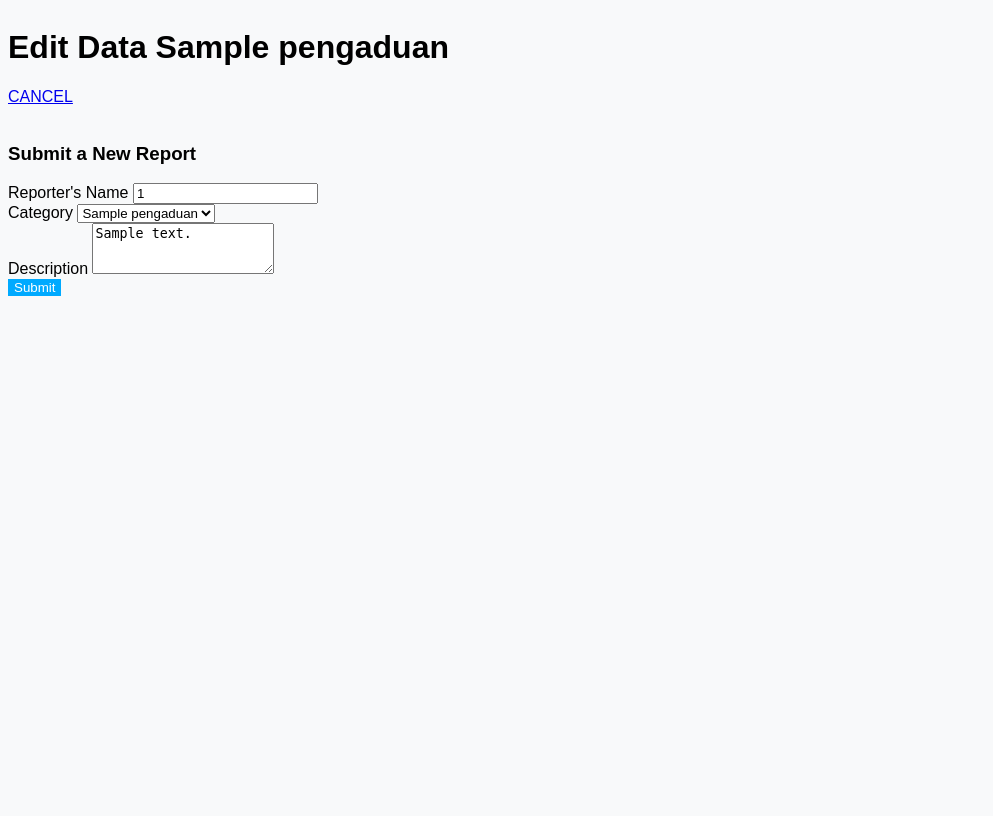
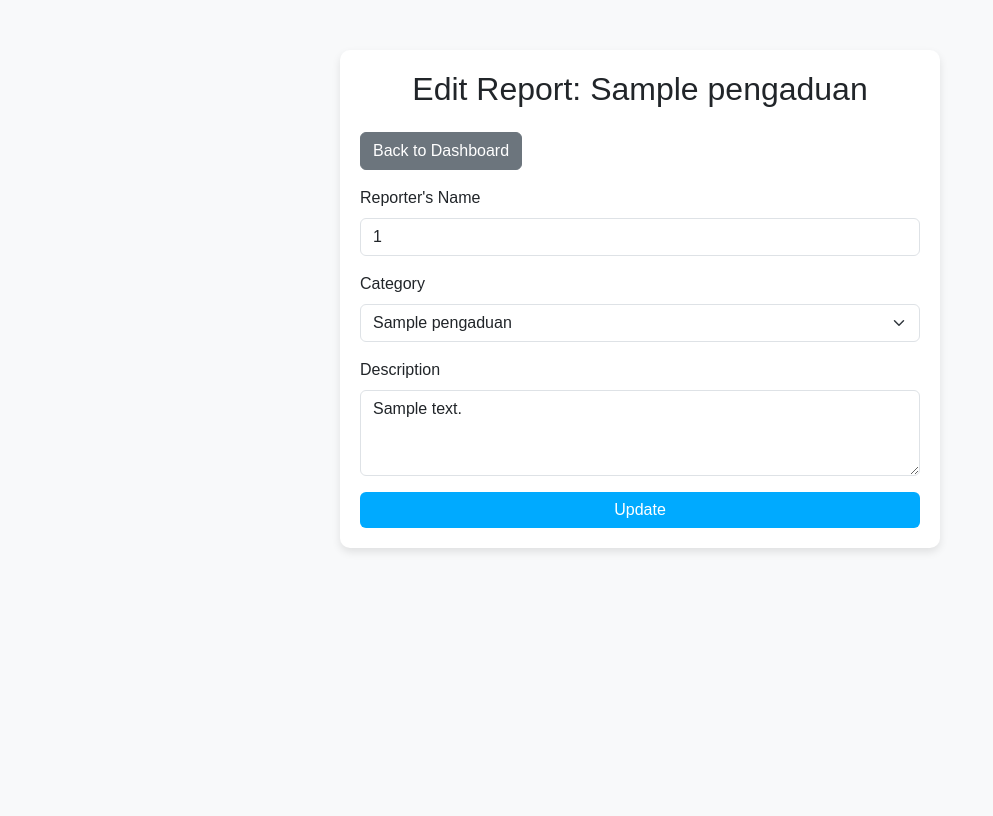
Before and after one commit to mohyazidd/e-report, a PHP site: page /style/edit.php?id=1 in a window 1280 px wide. Shown: the whole page, without its empty margins (0-993 px from the left). After the commit the page ends 552 px from the top, so only its background shows below. Run offline with PHP 8.4, Linux system fonts and the light colour scheme; a user stored in the database is signed in; tables that the repository leaves empty hold one stand-in row (values such as "Sample post").

Commit message:
second-commit

```diff
--- a/style/edit.php
+++ b/style/edit.php
@@ -1,169 +1,104 @@
 <?php
-session_start(); // -> Harus ditambahkan ketika menggunakan session
-
-if(!isset($_SESSION['login'])) {
+session_start(); // Session untuk autentikasi pengguna
+if (!isset($_SESSION['login'])) {
     header('location: auth/login.php');
     exit;
 }
+
 include('../database/connect.php');
 
-    $id = $_GET['id'];
+$id = $_GET['id'] ?? null;
+if (!$id) {
+    echo "<script>
+        alert('Invalid ID');
+        document.location.href = 'index.php';
+    </script>";
+    exit;
+}
 
-    $queryData = "SELECT * FROM pengaduan WHERE id = $id";
-
-    $result = mysqli_query($conn, $queryData);
+// Mengambil data pengaduan berdasarkan ID
+$queryData = "SELECT * FROM pengaduan WHERE id = ?";
+$stmt = mysqli_prepare($conn, $queryData);
+mysqli_stmt_bind_param($stmt, 'i', $id);
+mysqli_stmt_execute($stmt);
+$result = mysqli_stmt_get_result($stmt);
 
 $data = mysqli_fetch_assoc($result);
 
-    if(isset($_POST['submit'])) {
+if (!$data) {
+    echo "<script>
+        alert('Data not found');
+        document.location.href = 'index.php';
+    </script>";
+    exit;
+}
+
+if (isset($_POST['submit'])) {
     $user_id = $_POST['user_id'];
     $judul = $_POST['judul'];
     $isi = $_POST['isi'];
 
-        $result = mysqli_query(
-            $conn,
-            "UPDATE pengaduan SET user_id='$user_id', judul='$judul', isi='$isi'
-            WHERE id=$id"
-        );
+    $updateQuery = "UPDATE pengaduan SET user_id = ?, judul = ?, isi = ? WHERE id = ?";
+    $stmtUpdate = mysqli_prepare($conn, $updateQuery);
+    mysqli_stmt_bind_param($stmtUpdate, 'sssi', $user_id, $judul, $isi, $id);
 
-        if($result) {
+    if (mysqli_stmt_execute($stmtUpdate)) {
         echo "<script>
-                alert ('Data Berhasil Di Update')
-                document.location.href='index.php'
+            alert('Data successfully updated');
+            document.location.href = 'index.php';
         </script>";
     } else {
         echo "<script>
-                alert('Data Gagal Di Update')
+            alert('Failed to update data');
         </script>";
     }
 }
-
 ?>
-
 
 <!DOCTYPE html>
 <html lang="en">
 <head>
     <meta charset="UTF-8">
     <meta name="viewport" content="width=device-width, initial-scale=1.0">
-    <title>EDIT</title>
+    <title>Edit Report</title>
+    <link href="https://cdn.jsdelivr.net/npm/bootstrap@5.3.3/dist/css/bootstrap.min.css" rel="stylesheet">
+    <link href="https://cdn.jsdelivr.net/npm/bootstrap-icons/font/bootstrap-icons.css" rel="stylesheet">
     <style>
         body {
             background-color: #f8f9fa;
             font-family: 'Arial', sans-serif;
-            min-height: 100vh;
-            display: flex;
-            flex-direction: column;
         }
-
-        /* Header */
-        header {
-            background-color: #343a40;
-            color: white;
-            padding: 20px 0;
-            text-align: center;
-            box-shadow: 0 4px 6px rgba(0, 0, 0, 0.1);
-        }
-
-        header h1 {
-            font-size: 1.8rem;
-            margin-bottom: 0;
-        }
-
-        header p {
-            margin: 0;
-            font-size: 1rem;
-        }
-
-        /* Sidebar */
-        #sidebar {
-            background-color: #ffffff;
-            border-right: 1px solid #dee2e6;
-            height: 100%;
-            padding-top: 20px;
-            min-width: 240px;
-            position: fixed;
-        }
-
-        #sidebar a {
-            color: #343a40;
-            text-decoration: none;
-            padding: 10px 15px;
-            display: block;
-            border-radius: 4px;
-            margin: 5px 15px;
-            font-size: 1rem;
-            font-weight: bold;
-        }
-
-        #sidebar a:hover,
-        #sidebar a.active {
-            background-color: #007bff;
-            color: white;
-        }
-
-        /* Main Content */
-        main {
-            margin-left: 260px;
-            padding: 20px;
-            flex-grow: 1;
-        }
-
-        @media (max-width: 768px) {
-            #sidebar {
-                display: none;
-            }
-
-            #toggleSidebar {
-                display: inline-block;
-            }
-
-            main {
-                margin-left: 0;
-            }
-        }
-
-        /* Footer */
-        footer {
-            background-color: #343a40;
-            color: white;
-            text-align: center;
-            padding: 10px 0;
-            margin-top: auto;
-        }
-
-        /* Custom Light Blue Button */
         .btn-light-blue {
             background-color: #00aaff;
             color: white;
             border: none;
         }
-
         .btn-light-blue:hover {
             background-color: #0099e6;
+        }
+        .form-container {
+            max-width: 600px;
+            margin: 50px auto;
+            background: white;
+            padding: 20px;
+            border-radius: 10px;
+            box-shadow: 0 4px 8px rgba(0, 0, 0, 0.1);
         }
     </style>
 </head>
 <body>
-
-    <h1>Edit Data <?= $data['judul'] ?></h1>
-
-    <a href="index.php">CANCEL</a>
-
-    </br>
-
-    <section id="report">
-            <div class="mb-4">
-                <h3>Submit a New Report</h3>
+    <div class="form-container">
+        <h2 class="text-center mb-4">Edit Report: <?= htmlspecialchars($data['judul']) ?></h2>
+        <a href="index.php" class="btn btn-secondary mb-3">Back to Dashboard</a>
         <form action="edit.php?id=<?= $id ?>" method="post">
             <div class="mb-3">
                 <label for="user_id" class="form-label">Reporter's Name</label>
-                        <input type="text" value="<?= $data['user_id']?>" class="form-control" name="user_id" id="user_id" placeholder="Enter your name" required>
+                <input type="text" value="<?= htmlspecialchars($data['user_id']) ?>" class="form-control" name="user_id" id="user_id" required>
             </div>
             <div class="mb-3">
                 <label for="judul" class="form-label">Category</label>
                 <select class="form-select" name="judul" id="judul" required>
-                            <option selected value="<?= $data['judul']?>"><?= $data['judul'] ?></option>
+                    <option selected value="<?= htmlspecialchars($data['judul']) ?>"><?= htmlspecialchars($data['judul']) ?></option>
                     <option value="Public Service">Public Service</option>
                     <option value="Infrastructure">Infrastructure</option>
                     <option value="Health">Health</option>
@@ -171,11 +106,11 @@
             </div>
             <div class="mb-3">
                 <label for="isi" class="form-label">Description</label>
-                        <textarea class="form-control" name="isi" id="isi" rows="3" placeholder="Write a report description" required><?= $data['isi'] ?></textarea>
+                <textarea class="form-control" name="isi" id="isi" rows="3" required><?= htmlspecialchars($data['isi']) ?></textarea>
             </div>
-                    <button name="submit" type="submit" class="btn btn-light-blue">Submit</button>
+            <button name="submit" type="submit" class="btn btn-light-blue w-100">Update</button>
         </form>
     </div>
-        </section>
+    <script src="https://cdn.jsdelivr.net/npm/bootstrap@5.3.3/dist/js/bootstrap.bundle.min.js"></script>
 </body>
 </html>
```
Lines whose indentation alone changed are shown as unchanged.
